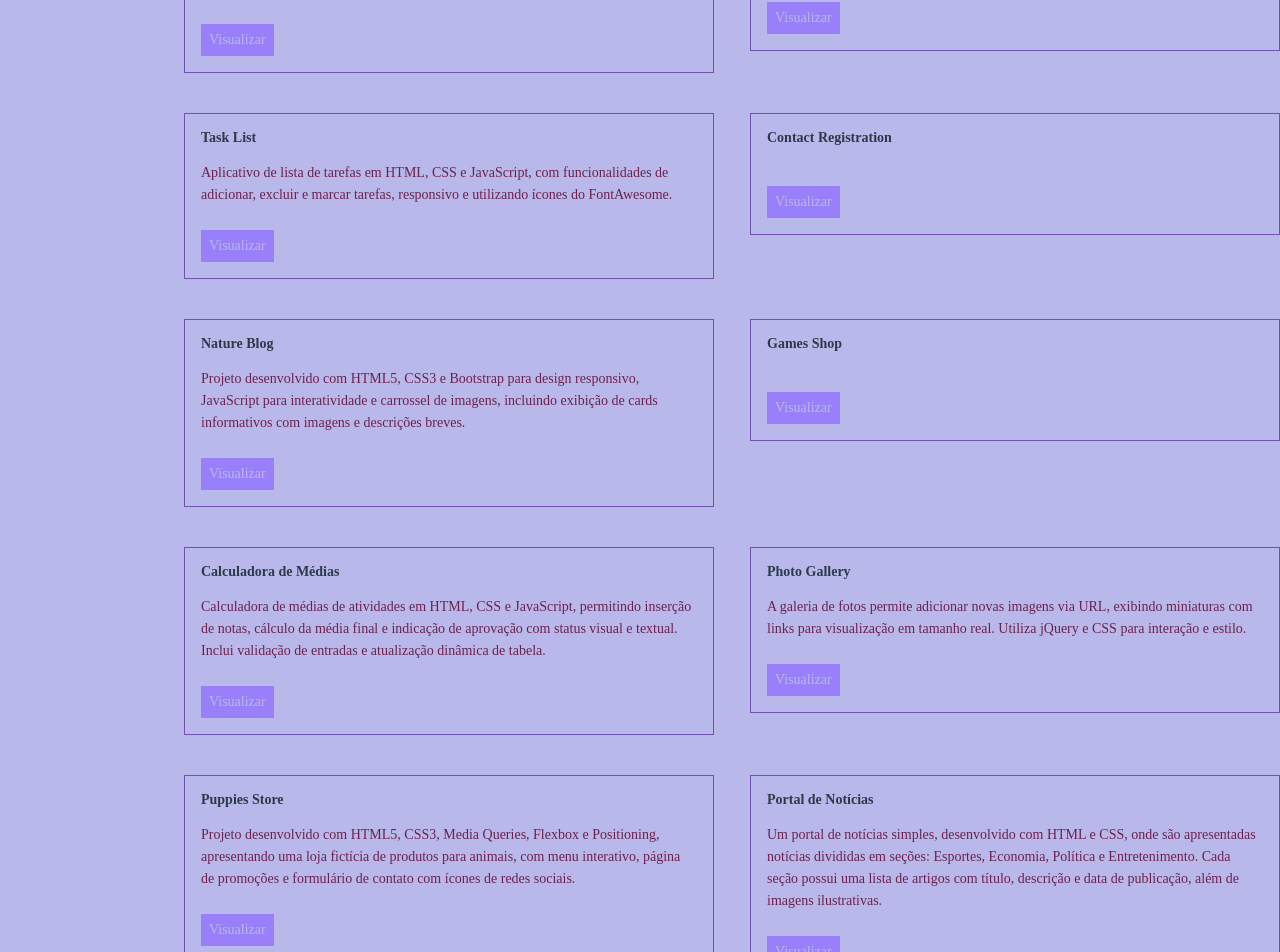
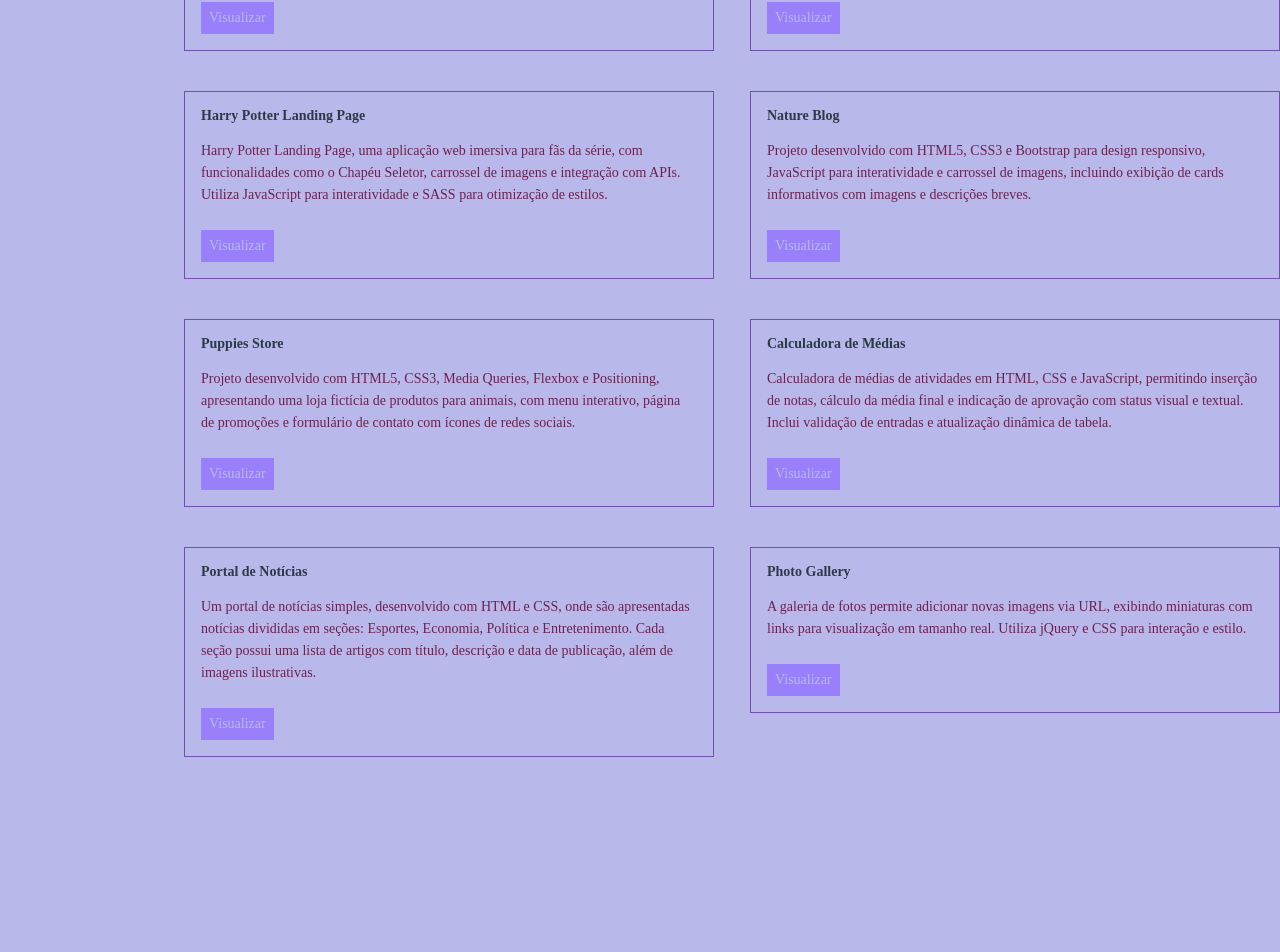
Before and after one commit to JoiceDev/portfolio, a React (Create React App) app: page / in a window 1280 px wide. Shown: the part 1120-2072 px from the top of the page. After the commit the page ends 1957 px from the top, so only its background shows below. Built offline with nearby package versions, Linux system fonts and the light colour scheme; a web font is replaced by a local one.

Commit message:
changing order of projects

```diff
--- a/src/containers/Projetos/index.tsx
+++ b/src/containers/Projetos/index.tsx
@@ -13,12 +13,6 @@ const projetos = [
     descricao:
       'Desenvolvimento de aplicação TSX com React e TypeScript, estilização dinâmica com Styled Components, gerenciamento de estado com Redux Toolkit e RTK Query, manutenção de código com ESLint e Prettier, e foco em design responsivo e experiência do usuário, incluindo integração de modais e carrinho com atualizações em tempo real.',
     link: 'https://efood-by-joicedev.vercel.app/'
-  },
-  {
-    titulo: 'Harry Potter Landing Page',
-    descricao:
-      'Harry Potter Landing Page, uma aplicação web imersiva para fãs da série, com funcionalidades como o Chapéu Seletor, carrossel de imagens e integração com APIs. Utiliza JavaScript para interatividade e SASS para otimização de estilos.',
-    link: 'https://joices-harry-potter-page.vercel.app/'
   },
   {
     titulo: 'Calculadora VueJS',
@@ -51,9 +45,10 @@ const projetos = [
     link: 'https://task-list-gamma-two.vercel.app/'
   },
   {
-    titulo: 'Contact Registration',
-    descricao: '',
-    link: 'https://contact-registration-byjoice.vercel.app/'
+    titulo: 'Harry Potter Landing Page',
+    descricao:
+      'Harry Potter Landing Page, uma aplicação web imersiva para fãs da série, com funcionalidades como o Chapéu Seletor, carrossel de imagens e integração com APIs. Utiliza JavaScript para interatividade e SASS para otimização de estilos.',
+    link: 'https://joices-harry-potter-page.vercel.app/'
   },
   {
     titulo: 'Nature Blog',
@@ -62,9 +57,10 @@ const projetos = [
     link: 'https://nature-blog-bootstrap-avancado.vercel.app/'
   },
   {
-    titulo: 'Games Shop',
-    descricao: '',
-    link: 'https://site-gamesshop-sepia-six.vercel.app/'
+    titulo: 'Puppies Store',
+    descricao:
+      'Projeto desenvolvido com HTML5, CSS3, Media Queries, Flexbox e Positioning, apresentando uma loja fictícia de produtos para animais, com menu interativo, página de promoções e formulário de contato com ícones de redes sociais.',
+    link: 'https://site-petshop-by-joicedev.vercel.app/'
   },
   {
     titulo: 'Calculadora de Médias',
@@ -73,22 +69,16 @@ const projetos = [
     link: 'https://calculadora-de-medias-js.vercel.app/'
   },
   {
+    titulo: 'Portal de Notícias',
+    descricao:
+      'Um portal de notícias simples, desenvolvido com HTML e CSS, onde são apresentadas notícias divididas em seções: Esportes, Economia, Política e Entretenimento. Cada seção possui uma lista de artigos com título, descrição e data de publicação, além de imagens ilustrativas.',
+    link: 'https://portal-de-noticias-steel.vercel.app/'
+  },
+  {
     titulo: 'Photo Gallery',
     descricao:
       'A galeria de fotos permite adicionar novas imagens via URL, exibindo miniaturas com links para visualização em tamanho real. Utiliza jQuery e CSS para interação e estilo.',
     link: 'https://photo-gallery-byjoicedev.vercel.app/'
-  },
-  {
-    titulo: 'Puppies Store',
-    descricao:
-      'Projeto desenvolvido com HTML5, CSS3, Media Queries, Flexbox e Positioning, apresentando uma loja fictícia de produtos para animais, com menu interativo, página de promoções e formulário de contato com ícones de redes sociais.',
-    link: 'https://site-petshop-by-joicedev.vercel.app/'
-  },
-  {
-    titulo: 'Portal de Notícias',
-    descricao:
-      'Um portal de notícias simples, desenvolvido com HTML e CSS, onde são apresentadas notícias divididas em seções: Esportes, Economia, Política e Entretenimento. Cada seção possui uma lista de artigos com título, descrição e data de publicação, além de imagens ilustrativas.',
-    link: 'https://portal-de-noticias-steel.vercel.app/'
   }
 ]
 
```
